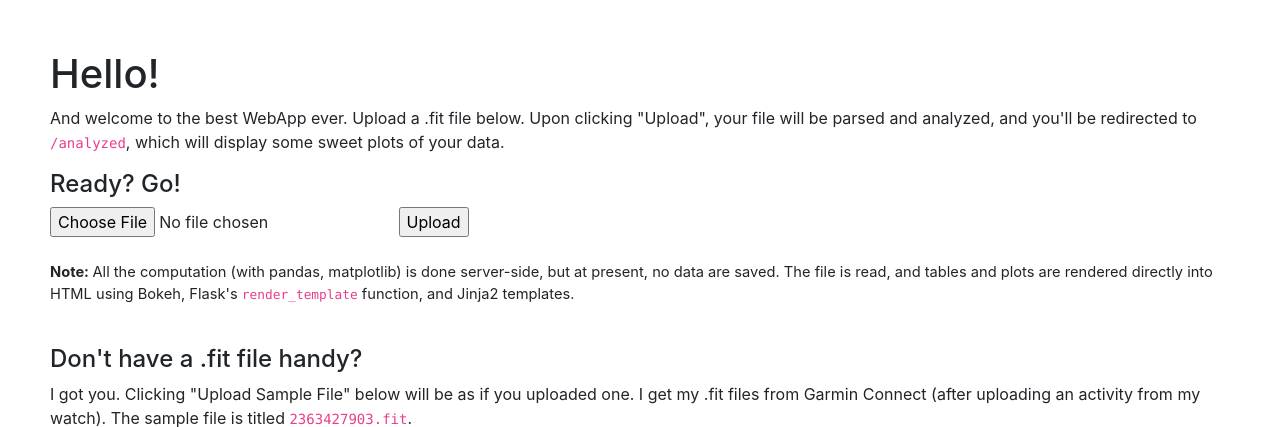
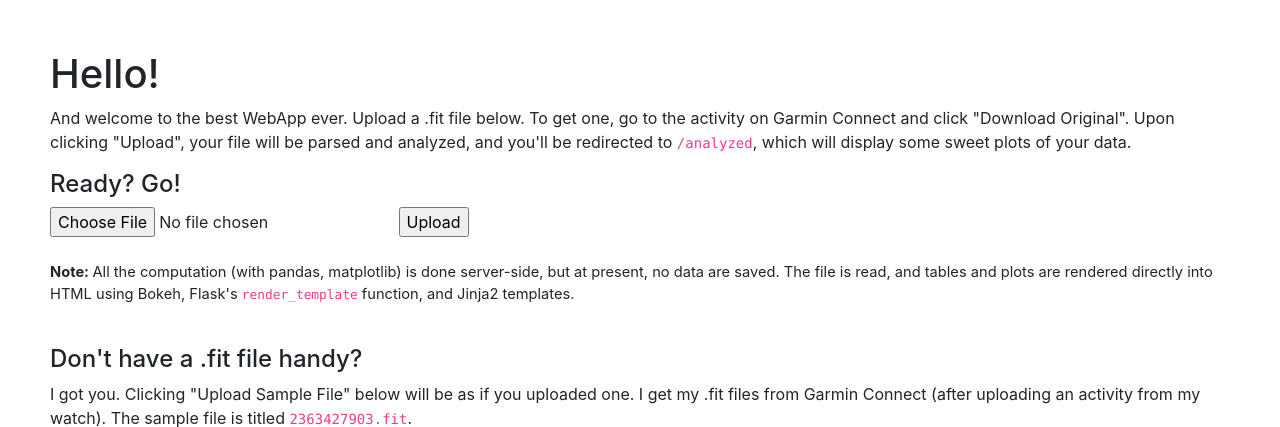
Before and after one commit to devinrourke/flaskwebapp, a Flask app: page / in a window 1280 px wide. Shown: the top 427 px of the page. Run offline with Flask 2, Linux system fonts and the light colour scheme; parts of the project's set-up code (start-up, migrations or seed data) failed here and were passed over; some libraries are stand-ins or nearby versions.

Commit message:
modify instructions

```diff
--- a/templates/index.html
+++ b/templates/index.html
@@ -4,7 +4,7 @@
 
         <h1>Hello!</h1>
 
-        <p>And welcome to the best WebApp ever. Upload a .fit file below. Upon clicking "Upload", your file will be parsed and analyzed, and you'll be redirected to <code>/analyzed</code>, which will display some sweet plots of your data.</p>
+        <p>And welcome to the best WebApp ever. Upload a .fit file below. To get one, go to the activity on Garmin Connect and click "Download Original". Upon clicking "Upload", your file will be parsed and analyzed, and you'll be redirected to <code>/analyzed</code>, which will display some sweet plots of your data.</p>
 
         <h4>Ready? Go!</h4>
 
```
